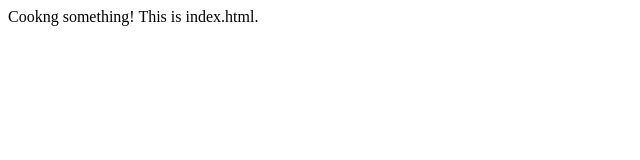
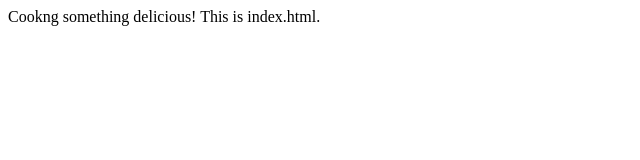
Before and after one commit to smv1796/Git, a plain HTML site: page index.htm in a window 1280 px wide. Shown: the whole page, without its empty margins (0-640 px from the left). Drawn offline with Linux system fonts and the light colour scheme.

Commit message:
Update index.htm

```diff
--- a/index.htm
+++ b/index.htm
@@ -1,2 +1,2 @@
-<html>Cookng something!</html>
+<html>Cookng something delicious!</html>
 <html>This is index.html.</html>
```
